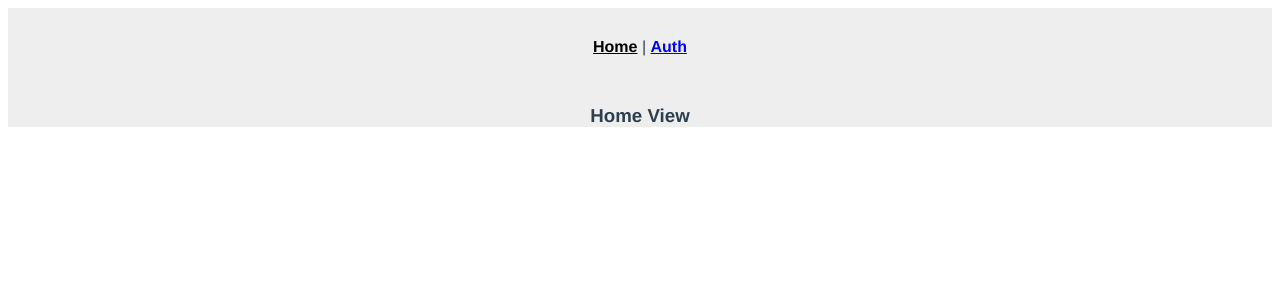
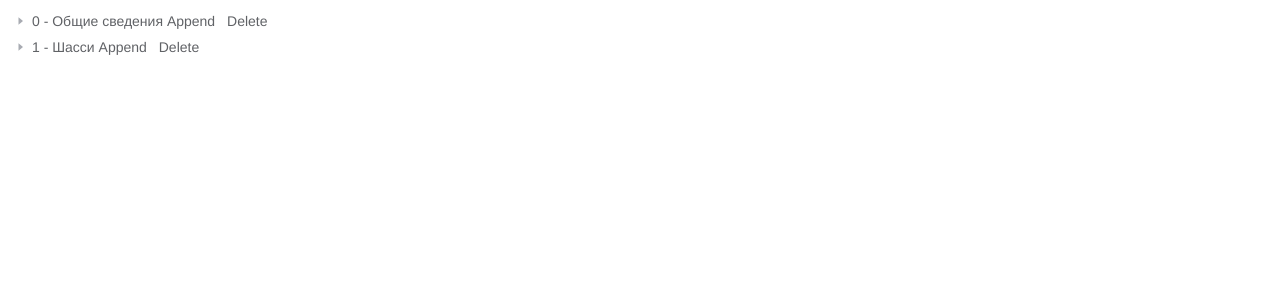
Before and after one commit to sowlru/vue-test, a Vue app: page / in a window 1280 px wide. Shown: the top 300 px of the page. Built offline with nearby package versions, Linux system fonts and the light colour scheme; what @ckeditor/ckeditor5-vue would draw is missing.

Commit message:
Add treeTest in elementPlus

```diff
--- a/src/App.vue
+++ b/src/App.vue
@@ -14,6 +14,7 @@
     <!-- ELEMENT-PLUS -->
     <!-- <dialog-child /> -->
     <!-- <table-test /> -->
+    <tree-test />
 
     <div class="GRAPHICS">
       <!-- <canvas-test /> -->
@@ -27,7 +28,7 @@
 
     <!-- <i18n-test /> -->
     <!-- <jest-test /> -->
-    <layout-test />
+    <!-- <layout-test /> -->
     <!-- <store-test /> -->
   </div>
 </template>
@@ -35,17 +36,18 @@
 <script>
 /* eslint-disable */
 // CHILD-PARENT
-// import inputParent from '@/childParent/inputParent'
-// import modalParent from '@/childParent/modalParent'
+import inputParent from '@/childParent/inputParent'
+import modalParent from '@/childParent/modalParent'
 // COMPONENTS
-// import algorithmTest from '@/components/algorithmTest'
-// import chartsTest from '@/components/chartsTest.vue'
-// import flexboxTest from '@/components/flexboxTest.vue'
+import algorithmTest from '@/components/algorithmTest'
+import chartsTest from '@/components/chartsTest.vue'
+import flexboxTest from '@/components/flexboxTest.vue'
 import promiseTest from '@/components/promiseTest.vue'
-// import proxyTest from '@/components/proxyTest.vue'
+import proxyTest from '@/components/proxyTest.vue'
 // ELEMENT-PLUS
 import dialogChild from '@/elementPlus/dialogChild'
 import tableTest from '@/elementPlus/tableTest'
+import treeTest from '@/elementPlus/treeTest'
 // GRAPHICS
 // import canvasTest from '@/graphics/canvasTest.vue'
 import ckEditorCDN from '@/graphics/ckEditorCDN.vue'
@@ -62,17 +64,18 @@ import storeTest from '@/store/storeTest.vue'
 
 export default {
   components: {
-    // inputParent,
-    // modalParent,
+    inputParent,
+    modalParent,
 
-    // algorithmTest,
-    // chartsTest,
-    // flexboxTest,
+    algorithmTest,
+    chartsTest,
+    flexboxTest,
     promiseTest,
-    // proxyTest,
+    proxyTest,
 
     dialogChild,
     tableTest,
+    treeTest,
 
     // canvasTest,
     ckEditorCDN,
--- a/src/elementPlus/tableTest.vue
+++ b/src/elementPlus/tableTest.vue
@@ -116,15 +116,4 @@ export default {
   }
 }
 </script>
-<style>
-/*
-https://element-plus.org/en-US/guide/installation.html
-
-1. npm i element-plus --save
-2. main.js:
-  import ElementPlus from "element-plus";
-  import "element-plus/dist/index.css";
-  app.use(ElementPlus);
-
-*/
-</style>
+<style></style>
--- /dev/null
+++ b/src/elementPlus/treeTest.vue
@@ -0,0 +1,62 @@
+<template>
+  <el-tree
+    :allow-drop="allowDrop"
+    :data="dataSource"
+    :props="defaultProps"
+    draggable
+  >
+    <template #default="{ node }">
+      <span class="custom-tree-node">
+        <span>{{ node.label }}</span>
+        <span>
+          <a @click="append(data)"> Append </a>
+          <a style="margin-left: 8px" @click="remove(node, data)"> Delete </a>
+        </span>
+      </span>
+    </template>
+  </el-tree>
+</template>
+<script>
+export default {
+  data() {
+    return {
+      dataSource: [
+        {
+          name: '0 - Общие сведения',
+          children: [
+            { name: '0 - Об этом руководстве' },
+            { name: '1 - Меры безопасности' }
+          ]
+        },
+        {
+          name: '1 - Шасси',
+          children: [
+            {
+              name: '11 - Подвеска',
+              children: [
+                { name: '1 - Передняя подвеска' },
+                { name: '2 - Задняя подвеска' }
+              ]
+            },
+            { name: '12 - Колеса и ступицы' }
+          ]
+        }
+      ],
+      defaultProps: {
+        children: 'children',
+        label: 'name'
+      }
+    }
+  },
+  methods: {
+    allowDrop(draggingNode, dropNode, type) {
+      console.log('🚀 ~ file: treeTest.vue:82 ~ allowDrop ~ allowDrop:')
+      if (dropNode.data.name === 'Level two 3-1') {
+        return type !== 'inner'
+      } else {
+        return true
+      }
+    }
+  }
+}
+</script>
```
Also changed, not shown: src/elementPlus/abstract.txt (added).
